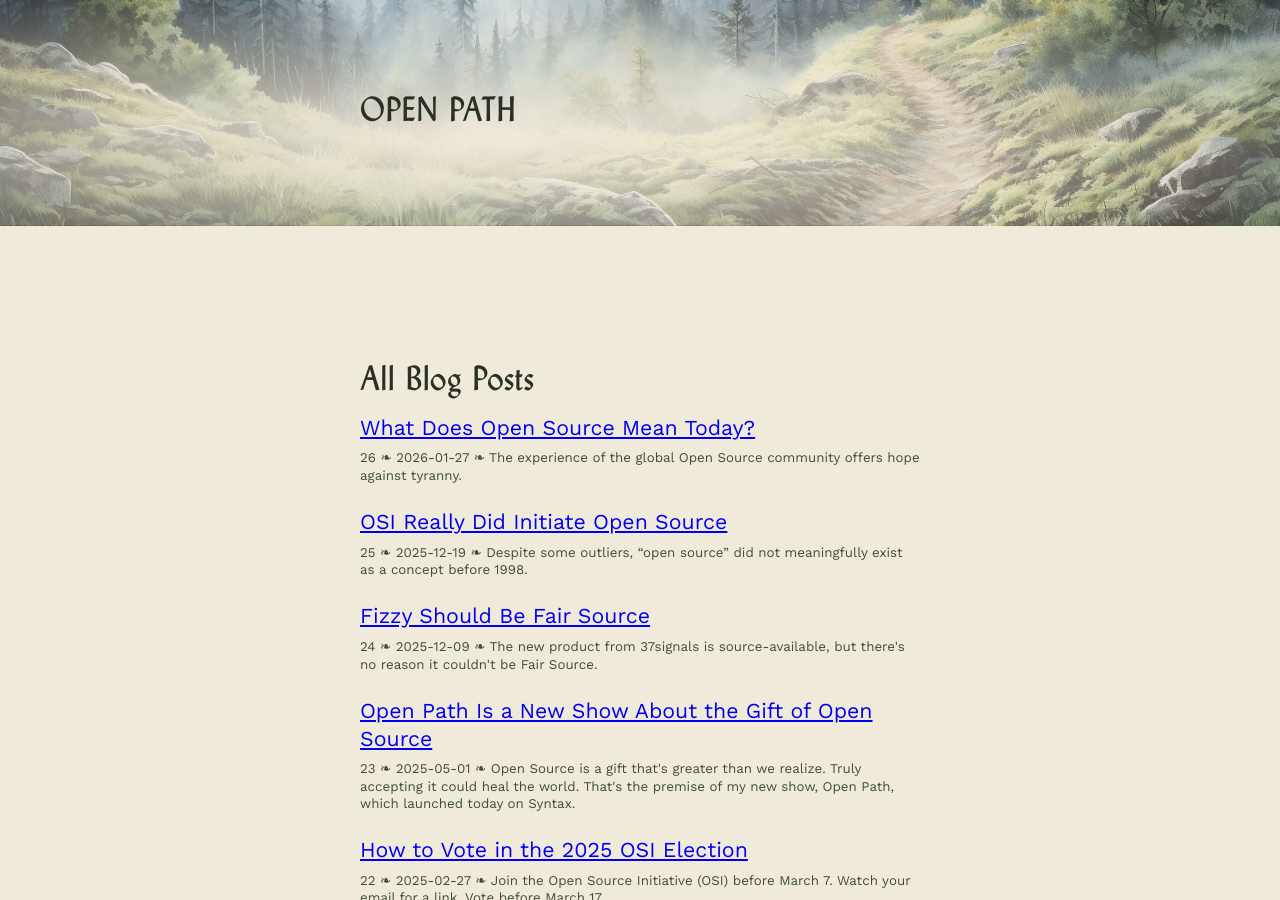
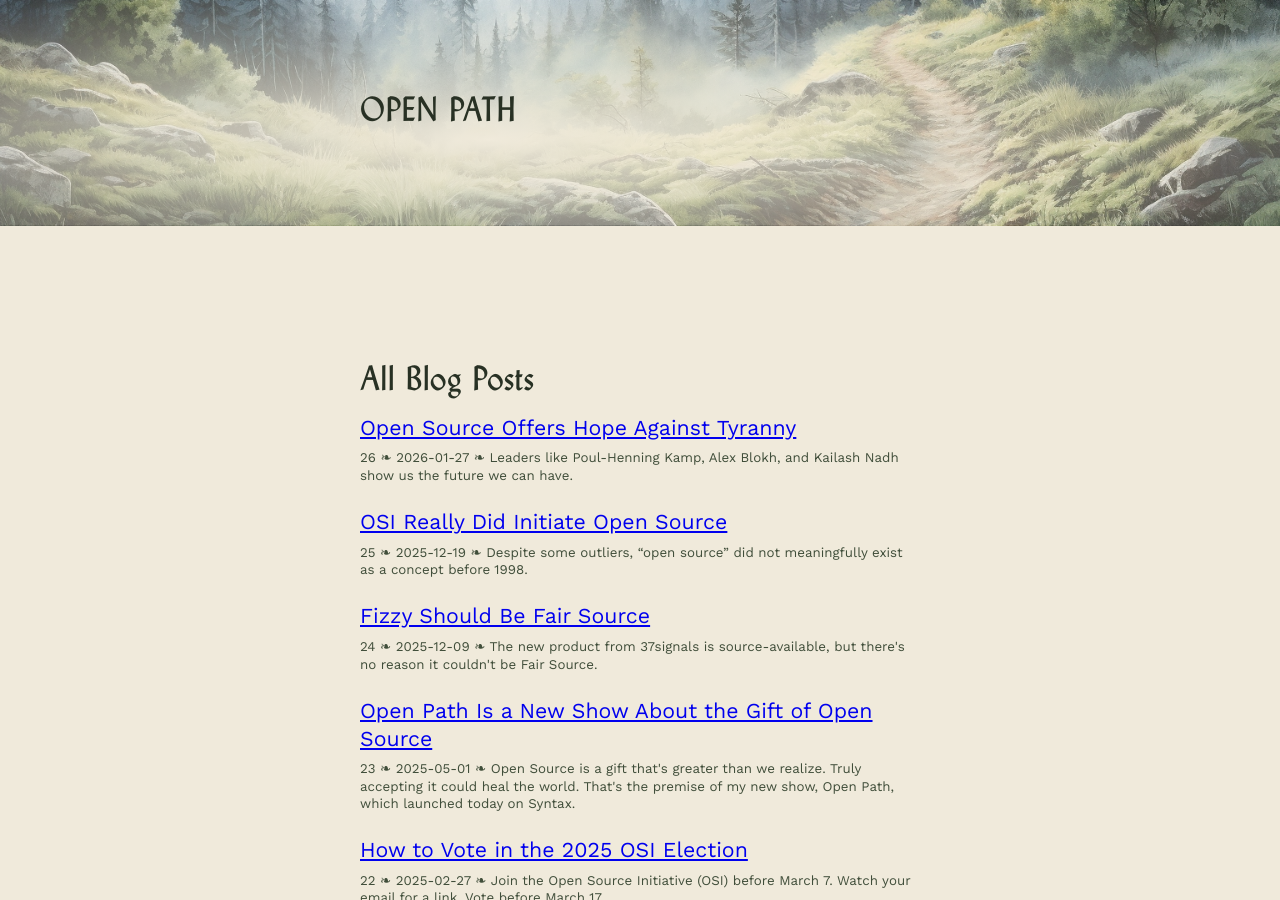
Before and after one commit to chadwhitacre/openpath, a Jekyll site: the page built from blog.html, in a window 1280 px wide and 900 px high. Built offline with Jekyll 4.4.1, drawn with Linux system fonts in a browser that asks for light colours; comment, search, counter and statistics services are not loaded.

Commit message:
Punchier title

```diff
--- a/_posts/2026-01-27-what-does-open-source-mean-today.md
+++ b/_posts/2026-01-27-open-source-offers-hope-against-tyranny.md
@@ -1,6 +1,7 @@
 ---
-title: What Does Open Source Mean Today?
-excerpt: The experience of the global Open Source community offers hope against tyranny.
+title: Open Source Offers Hope Against Tyranny
+excerpt: Leaders like Poul-Henning Kamp, Alex Blokh, and Kailash Nadh show us the future we can have.
+homepage_rank: 1
 ---
 
 I took a break this past weekend. I set my phone down on Friday, and didn’t
@@ -64,9 +65,8 @@ personal growth over time, Linus himself [chief among
 them](https://www.jonobacon.com/2018/09/16/linus-his-apology-and-why-we-should-support-him/).
 
 In a world where tyrants and strongmen increasingly shock us and demand our
-attention, Open Source suggests the possibility that we can focus elsewhere:
-not as a distraction, but as a decision to invest in the world we want. [With
-Mark
+attention, Open Source suggests that we can focus elsewhere: not as a
+distraction, but as a decision to invest in the world we want. [With Mark
 Carney](https://www.weforum.org/stories/2026/01/davos-2026-special-address-by-mark-carney-prime-minister-of-canada/),
 we can take Václav Havel’s proverbial sign out of the window:
 
```
Also changed, not shown: _posts/2024-10-14-leadership-and-power-in-open-source.md (+1 -1 lines), _posts/2025-12-09-fizzy-should-be-fair-source.md (+0 -1 lines), _posts/2025-12-19-osi-really-did-initiate-open-source.md (+1 -1 lines), 2026/open-source-offers-hope-against-tyranny/social.webp (renamed from 2026/what-does-open-source-mean-today/social.webp).
